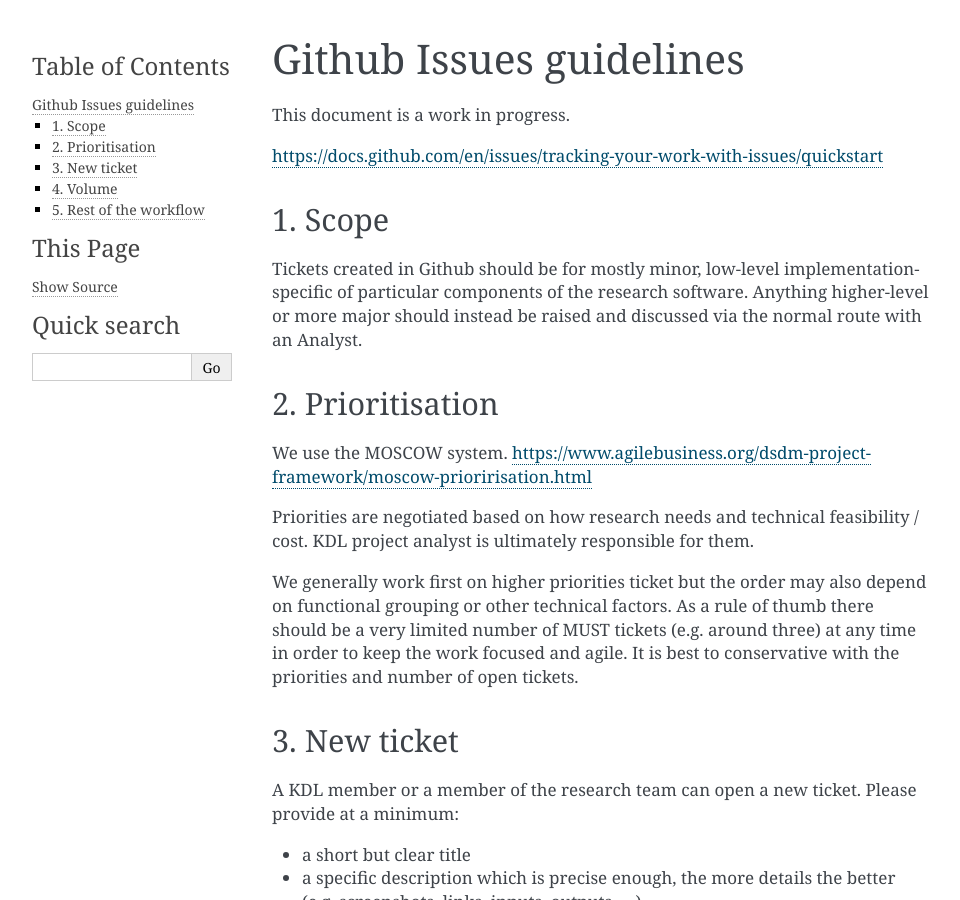
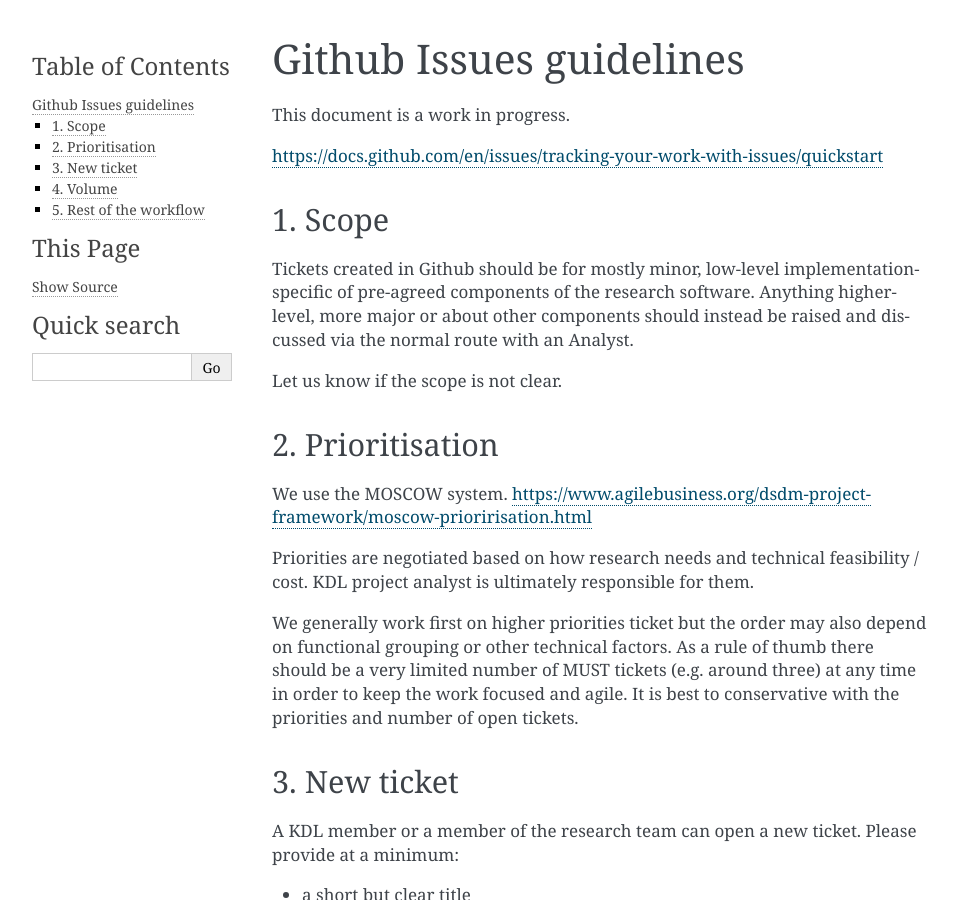
Before and after one commit to kingsdigitallab/reusable-components, a Sphinx documentation site: the page built from docs/howto/github-issues.rst, in a window 1280 px wide and 900 px high. Shown: the whole window, without its empty margins (148-1108 px from the left). Built offline with Sphinx 7.4.7, drawn with Linux system fonts in a browser that asks for light colours.

Commit message:
Update github-issues.rst

```diff
--- a/docs/howto/github-issues.rst
+++ b/docs/howto/github-issues.rst
@@ -8,8 +8,10 @@ https://docs.github.com/en/issues/tracking-your-work-with-issues/quickstart
 1. Scope
 --------
 
-Tickets created in Github should be for mostly minor, low-level implementation-specific of particular components of the research software.
-Anything higher-level or more major should instead be raised and discussed via the normal route with an Analyst.
+Tickets created in Github should be for mostly minor, low-level implementation-specific of pre-agreed components of the research software.
+Anything higher-level, more major or about other components should instead be raised and discussed via the normal route with an Analyst.
+
+Let us know if the scope is not clear.
 
 2. Prioritisation
 -----------------
```
